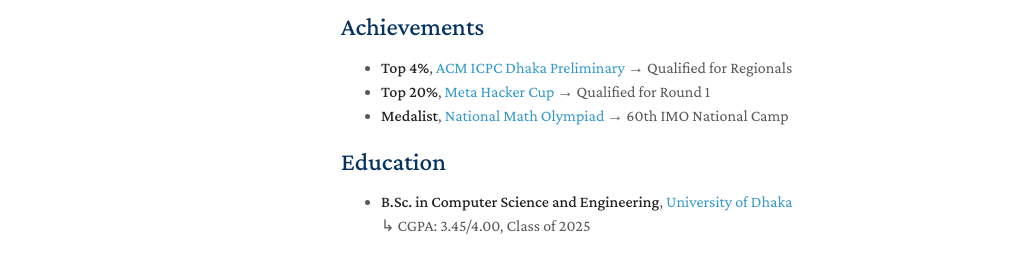
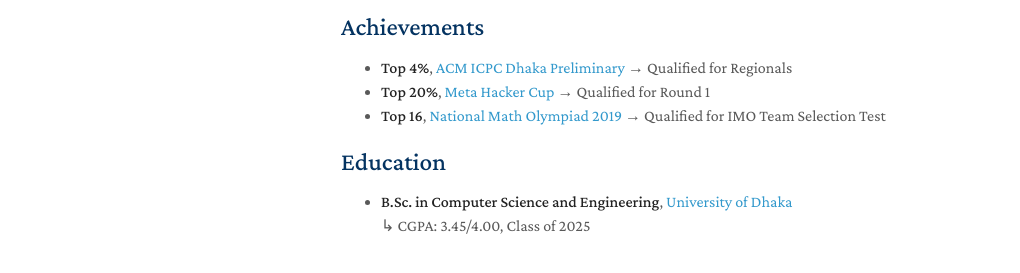
Before and after one commit to meunaught/meunaught.github.io, a Jekyll site: the page built from index.md, in a window 1280 px wide. Shown: the part 549-822 px from the top of the page, without its empty margins (129-1149 px from the left). Built offline with Jekyll 4.4.1, drawn with Linux system fonts in a browser that asks for light colours; a style sheet for code colours, icons or effects is not loaded; our own code applies the rules of GitHub Pages for plain Markdown files.

Commit message:
Reword math olympiad achievement for US readers
Co-Authored-By: Claude Opus 5.5 <noreply@anthropic.com>

```diff
--- a/index.md
+++ b/index.md
@@ -32,7 +32,7 @@ To show it, add items, then delete these first two lines and the endcomment line
 
 - **Top 4%**, [ACM ICPC Dhaka Preliminary](https://icpc.global/ICPCID/T0EACN3Z08DJ) &rarr; Qualified for Regionals
 - **Top 20%**, [Meta Hacker Cup](https://www.facebook.com/codingcompetitions/hacker-cup/2020/certificate/2558089417837490) &rarr; Qualified for Round 1
-- **Medalist**, [National Math Olympiad](https://matholympiad.org.bd/posts/gvd/national-result-2019) &rarr; 60th IMO National Camp
+- **Top 16**, [National Math Olympiad 2019](https://matholympiad.org.bd/posts/gvd/national-result-2019) &rarr; Qualified for IMO Team Selection Test
 
 ## Education
 
```
